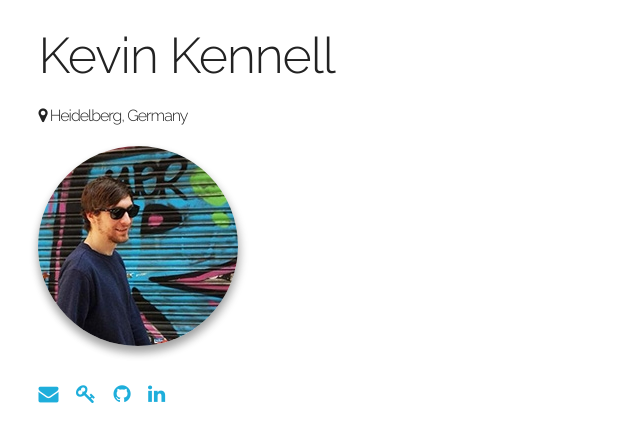
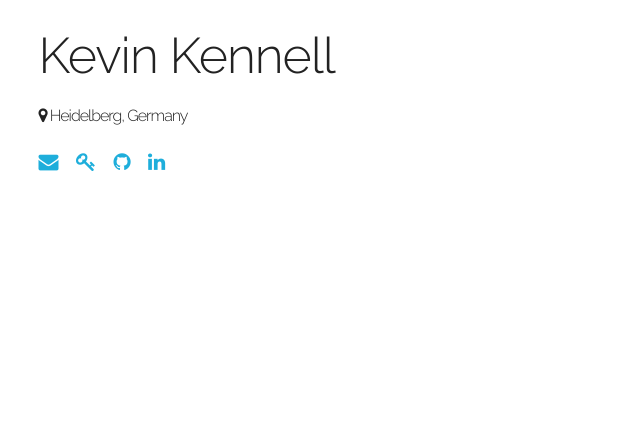
Before and after one commit to kennell/kennell.github.io, a plain HTML site: page index.html in a window 1280 px wide. Shown: the whole page, without its empty margins (0-640 px from the left). Drawn offline with Linux system fonts and the light colour scheme.

Commit message:
Update index.html

```diff
--- a/index.html
+++ b/index.html
@@ -41,9 +41,6 @@
     <div id="content">
         <h1>Kevin Kennell</h1>
         <h2><i class="fa fa-map-marker"></i> Heidelberg, Germany</h2>
-        <p>
-          <img src="images/me.jpg" id="me" />
-        </p>
         <ul>
             <li>
                 <a href="mailto:kevin@kennell.de"><i class="fa fa-envelope"></i></a>
```
